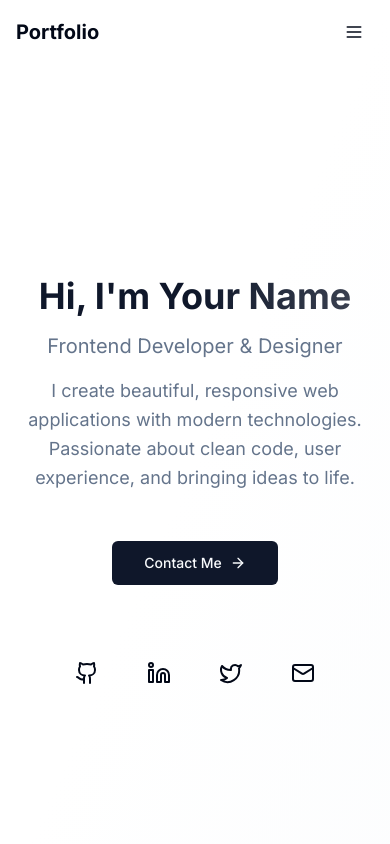
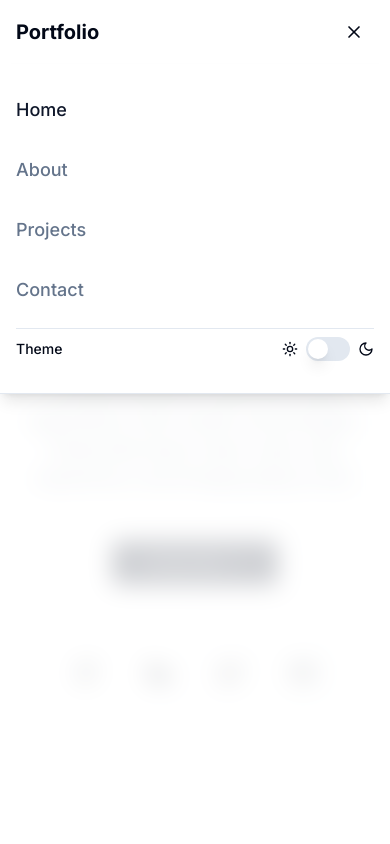
Before and after one commit to rupeshchintakayala/portfolio, a React (Vite) app: page / in a window 390 px wide. Both pictures are taken after a click on the button 354 px from the left and 32 px from the top of the page. Shown: the top 844 px of the page. Built offline with nearby package versions, Linux system fonts and the light colour scheme.

Commit message:
Update navbar.tsx

```diff
--- a/src/components/navbar.tsx
+++ b/src/components/navbar.tsx
@@ -1,10 +1,9 @@
 import { useState, useEffect } from 'react'
 import { Link, useLocation } from 'react-router-dom'
-import { motion } from 'framer-motion'
-import { Menu, Sun, Moon } from 'lucide-react'
+import { motion, AnimatePresence } from 'framer-motion'
+import { Menu, X, Sun, Moon } from 'lucide-react'
 import { Button } from './ui/button'
 import { Switch } from './ui/switch'
-// Removed sheet import for now - will implement simple mobile menu
 import { useTheme } from './theme-provider'
 import { cn } from '../lib/utils'
 
@@ -17,6 +16,7 @@ const navItems = [
 
 export function Navbar() {
   const [isScrolled, setIsScrolled] = useState(false)
+  const [isMobileMenuOpen, setIsMobileMenuOpen] = useState(false)
   const { theme, setTheme } = useTheme()
   const location = useLocation()
 
@@ -29,11 +29,21 @@ export function Navbar() {
     return () => window.removeEventListener('scroll', handleScroll)
   }, [])
 
+  useEffect(() => {
+    // Close mobile menu when route changes
+    setIsMobileMenuOpen(false)
+  }, [location.pathname])
+
   const toggleTheme = () => {
     setTheme(theme === 'light' ? 'dark' : 'light')
   }
 
+  const toggleMobileMenu = () => {
+    setIsMobileMenuOpen(!isMobileMenuOpen)
+  }
+
   return (
+    <>
       <motion.nav
         initial={{ y: -100 }}
         animate={{ y: 0 }}
@@ -99,14 +109,87 @@ export function Navbar() {
               </motion.div>
             </div>
 
-          {/* Mobile Menu */}
+            {/* Mobile Menu Button */}
             <div className="md:hidden">
-            <Button variant="ghost" size="icon">
+              <Button variant="ghost" size="icon" onClick={toggleMobileMenu}>
+                {isMobileMenuOpen ? (
+                  <X className="h-5 w-5" />
+                ) : (
                   <Menu className="h-5 w-5" />
+                )}
               </Button>
             </div>
           </div>
         </div>
       </motion.nav>
+
+      {/* Mobile Menu Overlay */}
+      <AnimatePresence>
+        {isMobileMenuOpen && (
+          <motion.div
+            initial={{ opacity: 0 }}
+            animate={{ opacity: 1 }}
+            exit={{ opacity: 0 }}
+            transition={{ duration: 0.2 }}
+            className="fixed inset-0 z-40 bg-background/80 backdrop-blur-md md:hidden"
+            onClick={toggleMobileMenu}
+          >
+            <motion.div
+              initial={{ opacity: 0, y: -20 }}
+              animate={{ opacity: 1, y: 0 }}
+              exit={{ opacity: 0, y: -20 }}
+              transition={{ duration: 0.3 }}
+              className="fixed top-16 left-0 right-0 bg-background border-b shadow-lg"
+              onClick={(e) => e.stopPropagation()}
+            >
+              <div className="container mx-auto px-4 py-6">
+                <div className="flex flex-col space-y-4">
+                  {/* Mobile Navigation Links */}
+                  {navItems.map((item, index) => (
+                    <motion.div
+                      key={item.name}
+                      initial={{ opacity: 0, x: -20 }}
+                      animate={{ opacity: 1, x: 0 }}
+                      transition={{ delay: 0.1 + index * 0.05 }}
+                    >
+                      <Link
+                        to={item.href}
+                        className={cn(
+                          'block text-lg font-medium transition-colors hover:text-primary py-2',
+                          location.pathname === item.href
+                            ? 'text-primary'
+                            : 'text-muted-foreground'
+                        )}
+                        onClick={toggleMobileMenu}
+                      >
+                        {item.name}
+                      </Link>
+                    </motion.div>
+                  ))}
+
+                  {/* Mobile Theme Toggle */}
+                  <motion.div
+                    initial={{ opacity: 0, x: -20 }}
+                    animate={{ opacity: 1, x: 0 }}
+                    transition={{ delay: 0.3 }}
+                    className="flex items-center justify-between py-2 mt-4 border-t"
+                  >
+                    <span className="text-sm font-medium">Theme</span>
+                    <div className="flex items-center space-x-2">
+                      <Sun className="h-4 w-4" />
+                      <Switch
+                        checked={theme === 'dark'}
+                        onCheckedChange={toggleTheme}
+                      />
+                      <Moon className="h-4 w-4" />
+                    </div>
+                  </motion.div>
+                </div>
+              </div>
+            </motion.div>
+          </motion.div>
+        )}
+      </AnimatePresence>
+    </>
   )
 }
```
Lines whose indentation alone changed are shown as unchanged.
